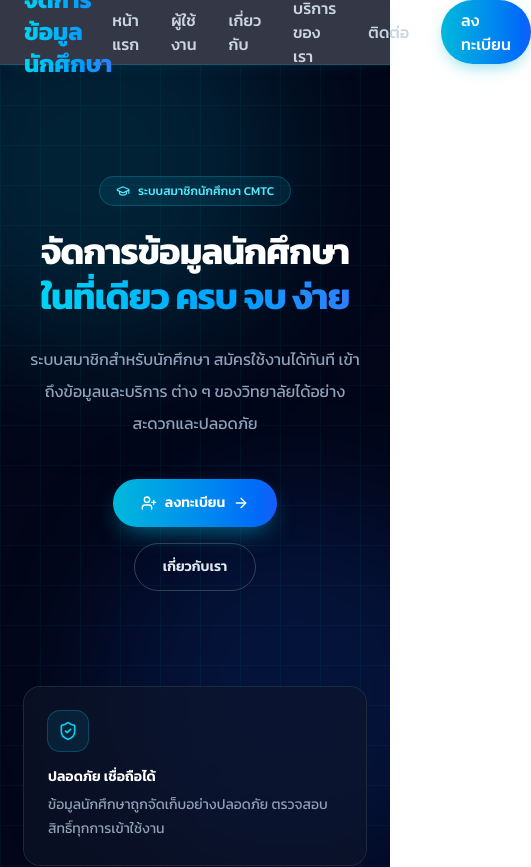
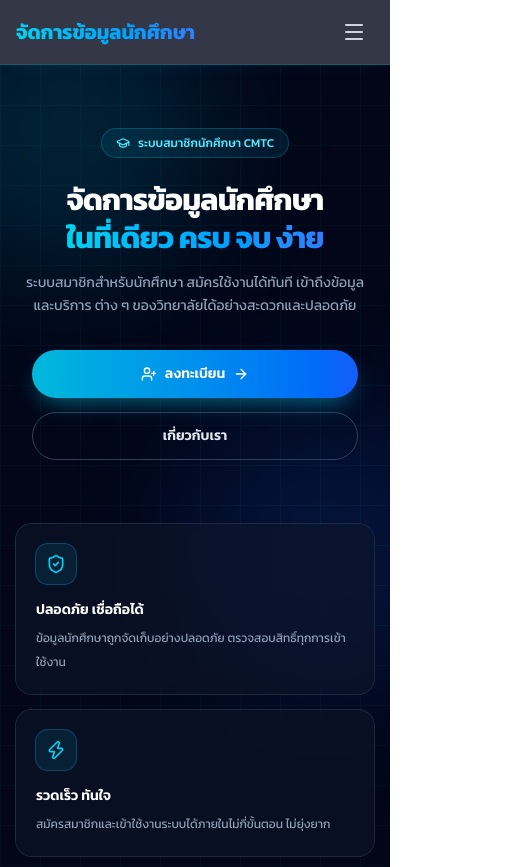
Before and after one commit to PoluvcvicNatthanun/frontend-api, a Next.js app: page / in a window 390 px wide. Shown: the top 867 px of the page, 531 px wide, since content can reach past the window. Built offline with nearby package versions, Linux system fonts and the light colour scheme.

Commit message:
fix mobile full screen

```diff
--- a/src/app/components/navbar.js
+++ b/src/app/components/navbar.js
@@ -1,67 +1,114 @@
+"use client";
+
+import { useState } from "react";
 import Link from "next/link";
+import { Menu, X } from "lucide-react";
 
 export default function Navbar() {
+  const [isOpen, setIsOpen] = useState(false);
+
+  const toggleMenu = () => setIsOpen(!isOpen);
+
   return (
     <nav className="sticky top-0 z-50 bg-slate-950/80 backdrop-blur-lg border-b border-cyan-500/20 shadow-[0_4px_20px_-8px_rgba(6,182,212,0.15)]">
-      <div className="max-w-7xl mx-auto px-6">
+      <div className="max-w-7xl mx-auto px-4 sm:px-6">
         <div className="flex justify-between items-center h-16">
 
           {/* Logo */}
           <Link
             href="/"
-            className="text-2xl font-bold bg-gradient-to-r from-cyan-400 to-blue-500 bg-clip-text text-transparent"
+            className="text-xl sm:text-2xl font-bold bg-gradient-to-r from-cyan-400 to-blue-500 bg-clip-text text-transparent truncate"
           >
             จัดการข้อมูลนักศึกษา
           </Link>
 
-          {/* Menu */}
-          <div className="flex items-center gap-8 text-slate-300 font-medium">
-
-            <Link
-              href="/"
-              className="hover:text-cyan-400 transition duration-300"
-            >
+          {/* Desktop Menu (ซ่อนในมือถือด้วย hidden md:flex) */}
+          <div className="hidden md:flex items-center gap-6 lg:gap-8 text-slate-300 font-medium">
+            <Link href="/" className="hover:text-cyan-400 transition duration-300">
               หน้าแรก
             </Link>
-
-            <Link
-              href="/users"
-              className="hover:text-cyan-400 transition duration-300"
-            >
+            <Link href="/users" className="hover:text-cyan-400 transition duration-300">
               ผู้ใช้งาน
             </Link>
-
-            <Link
-              href="/about"
-              className="hover:text-cyan-400 transition duration-300"
-            >
+            <Link href="/about" className="hover:text-cyan-400 transition duration-300">
               เกี่ยวกับ
             </Link>
-
-            <Link
-              href="/service"
-              className="hover:text-cyan-400 transition duration-300"
-            >
+            <Link href="/service" className="hover:text-cyan-400 transition duration-300">
               บริการของเรา
             </Link>
-
-            <Link
-              href="/contact"
-              className="hover:text-cyan-400 transition duration-300"
-            >
+            <Link href="/contact" className="hover:text-cyan-400 transition duration-300">
               ติดต่อ
             </Link>
-
             <Link
               href="/register"
               className="px-5 py-2 rounded-full bg-gradient-to-r from-cyan-500 to-blue-600 text-white shadow-[0_6px_18px_-6px_rgba(6,182,212,0.6)] hover:shadow-[0_8px_22px_-6px_rgba(6,182,212,0.75)] hover:scale-105 transition duration-300"
             >
               ลงทะเบียน
             </Link>
+          </div>
 
+          {/* Mobile Hamburger Button (แสดงเฉพาะบนมือถือ) */}
+          <div className="flex md:hidden">
+            <button
+              onClick={toggleMenu}
+              type="button"
+              className="p-2 text-slate-300 hover:text-cyan-400 focus:outline-none"
+              aria-label="Toggle menu"
+            >
+              {isOpen ? <X className="w-6 h-6" /> : <Menu className="w-6 h-6" />}
+            </button>
           </div>
+
         </div>
       </div>
+
+      {/* Mobile Menu Dropdown (สไลด์ลงมาเฉพาะตอนเปิดปุ่มบนมือถือ) */}
+      {isOpen && (
+        <div className="md:hidden border-b border-cyan-500/20 bg-slate-950/95 backdrop-blur-xl px-4 pt-2 pb-6 space-y-3">
+          <Link
+            href="/"
+            onClick={() => setIsOpen(false)}
+            className="block px-3 py-2 rounded-lg text-slate-300 hover:text-cyan-400 hover:bg-slate-900 transition"
+          >
+            หน้าแรก
+          </Link>
+          <Link
+            href="/users"
+            onClick={() => setIsOpen(false)}
+            className="block px-3 py-2 rounded-lg text-slate-300 hover:text-cyan-400 hover:bg-slate-900 transition"
+          >
+            ผู้ใช้งาน
+          </Link>
+          <Link
+            href="/about"
+            onClick={() => setIsOpen(false)}
+            className="block px-3 py-2 rounded-lg text-slate-300 hover:text-cyan-400 hover:bg-slate-900 transition"
+          >
+            เกี่ยวกับ
+          </Link>
+          <Link
+            href="/service"
+            onClick={() => setIsOpen(false)}
+            className="block px-3 py-2 rounded-lg text-slate-300 hover:text-cyan-400 hover:bg-slate-900 transition"
+          >
+            บริการของเรา
+          </Link>
+          <Link
+            href="/contact"
+            onClick={() => setIsOpen(false)}
+            className="block px-3 py-2 rounded-lg text-slate-300 hover:text-cyan-400 hover:bg-slate-900 transition"
+          >
+            ติดต่อ
+          </Link>
+          <Link
+            href="/register"
+            onClick={() => setIsOpen(false)}
+            className="block text-center mt-2 px-5 py-2.5 rounded-full bg-gradient-to-r from-cyan-500 to-blue-600 text-white font-medium shadow-md"
+          >
+            ลงทะเบียน
+          </Link>
+        </div>
+      )}
     </nav>
   );
 }
--- a/src/app/layout.tsx
+++ b/src/app/layout.tsx
@@ -1,38 +1,40 @@
-import type { Metadata } from "next";
-import { Geist, Geist_Mono } from "next/font/google";
+import type { Metadata, Viewport } from "next";
+import { Kanit } from "next/font/google";
 import "./globals.css";
 import Navbar from "./components/navbar";
-import { Kanit } from "next/font/google";
 
+// ดึงฟอนต์ Kanit และตั้งค่า Variable
 const kanit = Kanit({
   subsets: ["thai", "latin"],
   weight: ["300", "400", "500", "600", "700"],
-});
-const geistSans = Geist({
-  variable: "--font-geist-sans",
-  subsets: ["latin"],
+  variable: "--font-kanit",
+  display: "swap",
 });
 
-const geistMono = Geist_Mono({
-  variable: "--font-geist-mono",
-  subsets: ["latin"],
-});
+export const viewport: Viewport = {
+  width: "device-width",
+  initialScale: 1,
+  maximumScale: 1,
+};
 
 export const metadata: Metadata = {
-  title: "Create Next App",
-  description: "Generated by create next app",
+  title: "ระบบสมาชิกนักศึกษา CMTC",
+  description: "ระบบจัดการข้อมูลและสมาชิกนักศึกษา",
 };
 
 export default function RootLayout({
   children,
-}: Readonly<{
+}: {
   children: React.ReactNode;
-}>) {
+}) {
   return (
-    <html lang="en" className={`${geistSans.variable} ${geistMono.variable} h-full antialiased`}>
-      <body className={`min-h-full flex flex-col ${kanit.className}`}>
+    <html lang="th" className={`${kanit.variable} overflow-x-hidden`}>
+      {/* ใส่ font-sans และ className ของ kanit ที่ body */}
+      <body className={`${kanit.className} font-sans min-h-screen w-full overflow-x-hidden bg-slate-950 text-slate-100 antialiased flex flex-col`}>
         <Navbar />
-        {children}
+        <div className="flex-1 w-full">
+          {children}
+        </div>
       </body>
     </html>
   );
--- a/src/app/page.js
+++ b/src/app/page.js
@@ -28,10 +28,12 @@ export default function Home() {
   ];
 
   return (
-    <div className="flex flex-col flex-1 relative overflow-hidden bg-slate-950">
-      {/* decorative background */}
-      <div className="pointer-events-none absolute -top-24 -left-24 h-96 w-96 rounded-full bg-cyan-500/15 blur-3xl" />
-      <div className="pointer-events-none absolute top-1/3 -right-24 h-96 w-96 rounded-full bg-blue-600/15 blur-3xl" />
+    // เพิ่ม w-full และ overflow-x-hidden เพื่อบล็อกไม่ให้องค์ประกอบล้นขอบจอมือถือ
+    <div className="relative flex min-h-screen w-full flex-col overflow-x-hidden bg-slate-950">
+
+      {/* Background Decorative - ปรับ max-w เพื่อไม่ให้เด้งล้นจอมือถือ */}
+      <div className="pointer-events-none absolute -left-20 -top-20 h-72 w-72 sm:h-96 sm:w-96 rounded-full bg-cyan-500/15 blur-3xl" />
+      <div className="pointer-events-none absolute -right-20 top-1/3 h-72 w-72 sm:h-96 sm:w-96 rounded-full bg-blue-600/15 blur-3xl" />
       <div
         className="pointer-events-none absolute inset-0 opacity-[0.04]"
         style={{
@@ -41,15 +43,15 @@ export default function Home() {
         }}
       />
 
-      <main className="relative flex-1 w-full max-w-5xl mx-auto flex flex-col items-center justify-center px-6 py-28 sm:py-36 text-center">
+      <main className="relative flex-1 w-full max-w-5xl mx-auto flex flex-col items-center justify-center px-4 sm:px-6 py-16 sm:py-36 text-center">
         {/* badge */}
-        <div className="mb-6 flex items-center gap-2 rounded-full bg-cyan-500/10 ring-1 ring-cyan-400/30 px-4 py-1.5 text-xs font-medium text-cyan-300">
-          <GraduationCap className="h-3.5 w-3.5" />
-          ระบบสมาชิกนักศึกษา CMTC
+        <div className="mb-6 inline-flex items-center gap-2 rounded-full bg-cyan-500/10 ring-1 ring-cyan-400/30 px-3.5 py-1.5 text-xs font-medium text-cyan-300">
+          <GraduationCap className="h-3.5 w-3.5 shrink-0" />
+          <span>ระบบสมาชิกนักศึกษา CMTC</span>
         </div>
 
-        {/* headline */}
-        <h1 className="max-w-2xl text-4xl sm:text-5xl font-bold leading-tight tracking-tight text-white">
+        {/* headline - ปรับขนาดฟอนต์บนมือถือให้พอดี ไม่เบี้ยว */}
+        <h1 className="max-w-2xl text-3xl sm:text-5xl font-bold leading-tight tracking-tight text-white">
           จัดการข้อมูลนักศึกษา
           <br />
           <span className="bg-gradient-to-r from-cyan-400 to-blue-500 bg-clip-text text-transparent">
@@ -57,16 +59,16 @@ export default function Home() {
           </span>
         </h1>
 
-        <p className="mt-6 max-w-lg text-base sm:text-lg leading-8 text-slate-400">
+        <p className="mt-4 sm:mt-6 max-w-lg text-sm sm:text-lg leading-relaxed sm:leading-8 text-slate-400">
           ระบบสมาชิกสำหรับนักศึกษา สมัครใช้งานได้ทันที เข้าถึงข้อมูลและบริการ
           ต่าง ๆ ของวิทยาลัยได้อย่างสะดวกและปลอดภัย
         </p>
 
-        {/* CTA */}
-        <div className="mt-10 flex flex-col sm:flex-row items-center gap-4">
+        {/* CTA - ปุ่มปรับ w-full บนมือถือเพื่อให้แตะง่าย */}
+        <div className="mt-8 sm:mt-10 flex flex-col sm:flex-row items-center gap-3.5 w-full sm:w-auto px-4 sm:px-0">
           <Link
             href="/register"
-            className="group flex h-12 items-center justify-center gap-2 rounded-full bg-gradient-to-r from-cyan-500 to-blue-600 px-7 text-sm font-semibold text-white shadow-[0_10px_25px_-8px_rgba(6,182,212,0.6)] hover:shadow-[0_14px_30px_-8px_rgba(6,182,212,0.75)] hover:-translate-y-0.5 transition-all duration-300"
+            className="group flex h-12 w-full sm:w-auto items-center justify-center gap-2 rounded-full bg-gradient-to-r from-cyan-500 to-blue-600 px-7 text-sm font-semibold text-white shadow-[0_10px_25px_-8px_rgba(6,182,212,0.6)] hover:shadow-[0_14px_30px_-8px_rgba(6,182,212,0.75)] active:scale-95 transition-all duration-300"
           >
             <UserPlus className="h-4 w-4" />
             ลงทะเบียน
@@ -74,20 +76,20 @@ export default function Home() {
           </Link>
           <Link
             href="/about"
-            className="flex h-12 items-center justify-center rounded-full border border-slate-700 px-7 text-sm font-semibold text-slate-200 hover:border-cyan-500/50 hover:text-cyan-300 hover:bg-slate-900/50 transition-all duration-300"
+            className="flex h-12 w-full sm:w-auto items-center justify-center rounded-full border border-slate-700 px-7 text-sm font-semibold text-slate-200 hover:border-cyan-500/50 hover:text-cyan-300 hover:bg-slate-900/50 active:scale-95 transition-all duration-300"
           >
             เกี่ยวกับเรา
           </Link>
         </div>
 
         {/* feature cards */}
-        <div className="mt-24 grid w-full grid-cols-1 sm:grid-cols-3 gap-5 text-left">
+        <div className="mt-16 sm:mt-24 grid w-full grid-cols-1 sm:grid-cols-3 gap-4 sm:gap-5 text-left">
           {features.map((f) => {
             const Icon = f.icon;
             return (
               <div
                 key={f.title}
-                className="rounded-2xl bg-slate-900/60 backdrop-blur-sm ring-1 ring-slate-800 p-6 hover:ring-cyan-500/30 hover:-translate-y-1 transition-all duration-300"
+                className="rounded-2xl bg-slate-900/60 backdrop-blur-sm ring-1 ring-slate-800 p-5 sm:p-6 hover:ring-cyan-500/30 transition-all duration-300"
               >
                 <div className="mb-4 flex h-10 w-10 items-center justify-center rounded-xl bg-cyan-500/10 ring-1 ring-cyan-400/30">
                   <Icon className="h-5 w-5 text-cyan-400" />
@@ -95,7 +97,7 @@ export default function Home() {
                 <h3 className="text-sm font-semibold text-white">
                   {f.title}
                 </h3>
-                <p className="mt-1.5 text-sm leading-6 text-slate-400">
+                <p className="mt-1.5 text-xs sm:text-sm leading-6 text-slate-400">
                   {f.desc}
                 </p>
               </div>
```
